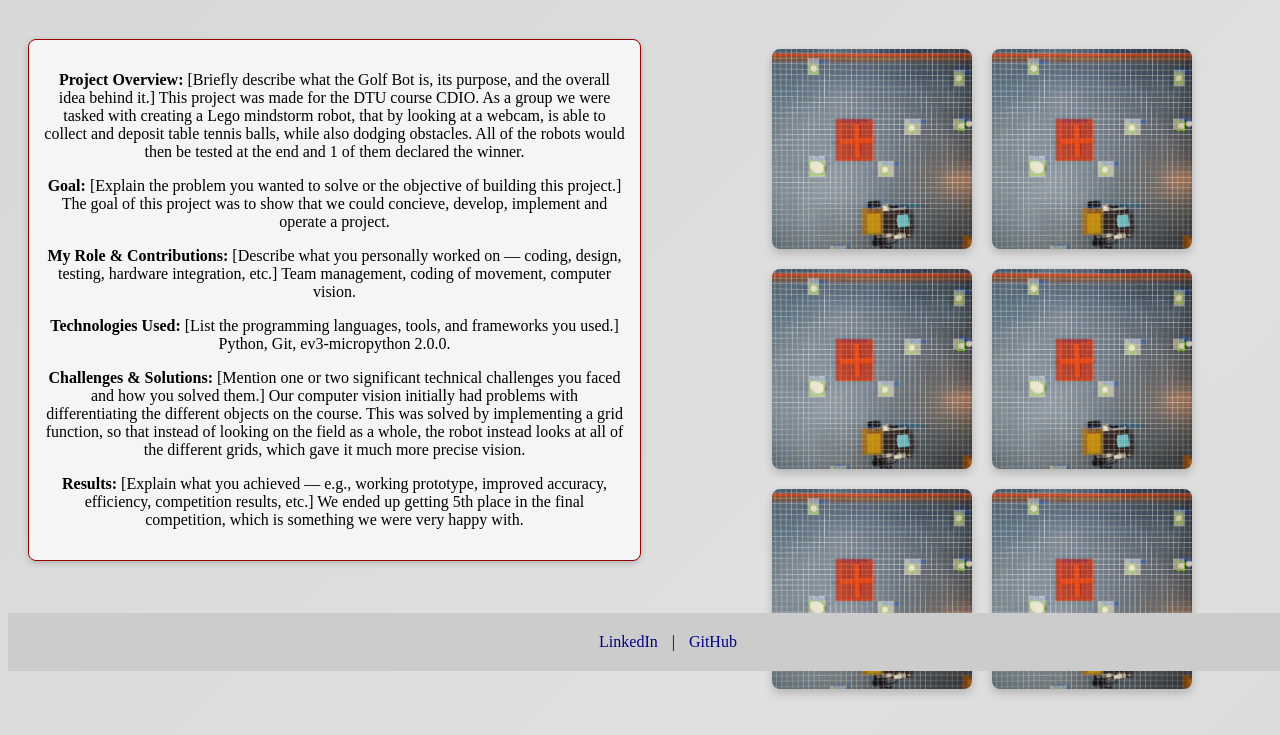
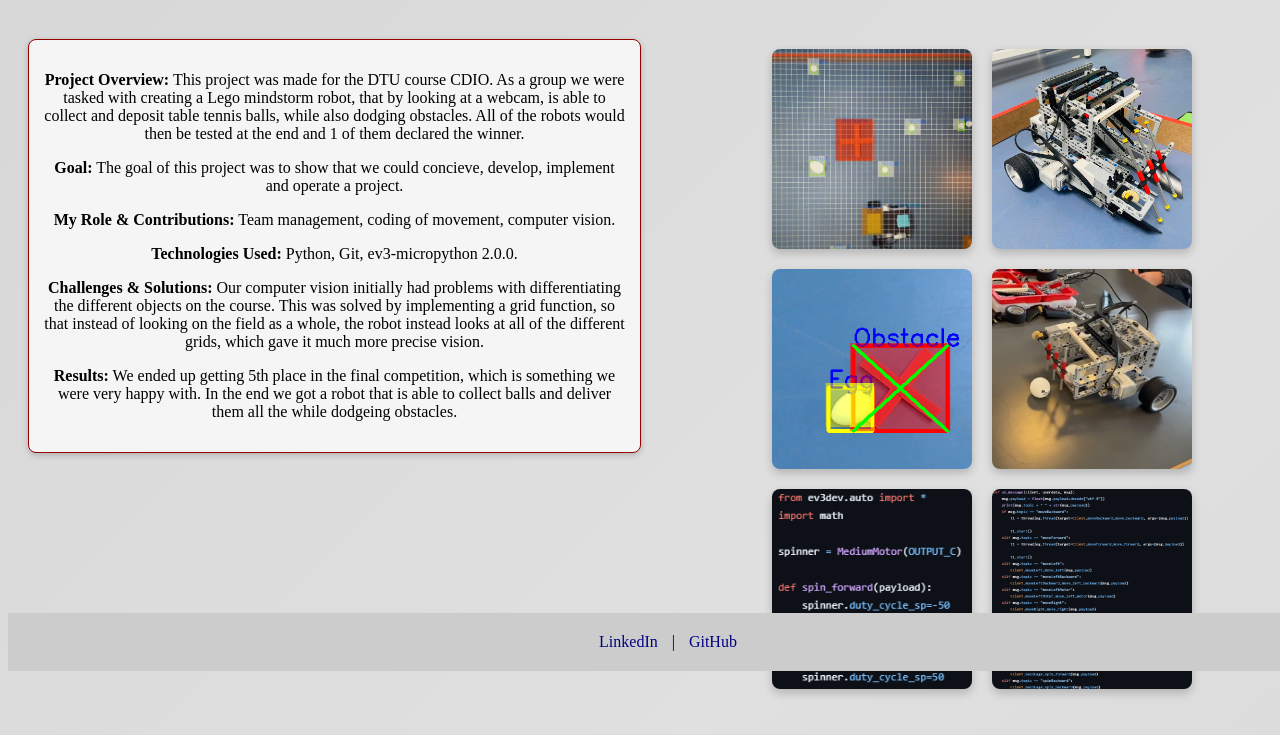
Before and after one commit to Pyrolin/Website, a plain HTML site: page Golfbot.html in a window 1280 px wide. Shown: the part 129-864 px from the top of the page. Drawn offline with Linux system fonts and the light colour scheme.

Commit message:
1 project done

```diff
--- a/Golfbot.html
+++ b/Golfbot.html
@@ -24,64 +24,57 @@
 <h1>Golf Bot</h1>
 
 <div class="project-layout">
-  <!-- Left: Text -->
   <div class="p2-container">
     <p class="p2">
       <strong>Project Overview:</strong>
-      [Briefly describe what the Golf Bot is, its purpose, and the overall idea behind it.]
       This project was made for the DTU course CDIO. As a group we were tasked with creating a Lego mindstorm robot, that by looking at a webcam, is able to collect and deposit table tennis balls, while also dodging obstacles. All of the robots would then be tested at the end and 1 of them declared the winner.
     </p>
 
     <p class="p2">
       <strong>Goal:</strong>
-      [Explain the problem you wanted to solve or the objective of building this project.]
       The goal of this project was to show that we could concieve, develop, implement and operate a project.
     </p>
 
     <p class="p2">
       <strong>My Role & Contributions:</strong>
-      [Describe what you personally worked on — coding, design, testing, hardware integration, etc.]
       Team management, coding of movement, computer vision.
 
     </p>
 
     <p class="p2">
       <strong>Technologies Used:</strong>
-      [List the programming languages, tools, and frameworks you used.]
       Python, Git, ev3-micropython 2.0.0.
     </p>
 
     <p class="p2">
       <strong>Challenges & Solutions:</strong>
-      [Mention one or two significant technical challenges you faced and how you solved them.]
       Our computer vision initially had problems with differentiating the different objects on the course. This was solved by implementing a grid function, so that instead of looking on the field as a whole, the robot instead looks at all of the different grids, which gave it much more precise vision.
     </p>
 
     <p class="p2">
       <strong>Results:</strong>
-      [Explain what you achieved — e.g., working prototype, improved accuracy, efficiency, competition results, etc.]
-      We ended up getting 5th place in the final competition, which is something we were very happy with.
+      We ended up getting 5th place in the final competition, which is something we were very happy with. In the end we got a robot that is able to collect balls and deliver them all the while dodgeing obstacles.
     </p>
   </div>
 
   <div class="project-gallery">
     <div class="project-image">
-      <img src="CDIO.png" alt="Golf Bot image 1" onclick="openLightbox(this)">
+      <img src="CDIO.png" alt="The obstacle course" onclick="openLightbox(this)">
     </div>
     <div class="project-image">
-      <img src="CDIO.png" alt="Golf Bot image 2" onclick="openLightbox(this)">
+      <img src="golf-robot.jpg" alt="Our robot" onclick="openLightbox(this)">
     </div>
     <div class="project-image">
-      <img src="CDIO.png" alt="Golf Bot image 3" onclick="openLightbox(this)">
+      <img src="robo-vision.png" alt="Our computer vision identifying obstacles and balls" onclick="openLightbox(this)">
     </div>
     <div class="project-image">
-      <img src="CDIO.png" alt="Golf Bot image 4" onclick="openLightbox(this)">
+      <img src="robo-collecting.png" alt="The golf bot collecting balls" onclick="openLightbox(this)">
     </div>
     <div class="project-image">
-      <img src="CDIO.png" alt="Golf Bot image 5" onclick="openLightbox(this)">
+      <img src="robo-cagecode.png" alt="Code for the spinning ball collector" onclick="openLightbox(this)">
     </div>
     <div class="project-image">
-      <img src="CDIO.png" alt="Golf Bot image 6" onclick="openLightbox(this)">
+      <img src="robo-connectcode.png" alt="Code for operations after connection" onclick="openLightbox(this)">
     </div>
   </div>
 </div>
```
Also changed, not shown: golf-robot.jpg (added), robo-cagecode.png (added), robo-collecting.png (added), robo-connectcode.png (added), robo-vision.png (added).
